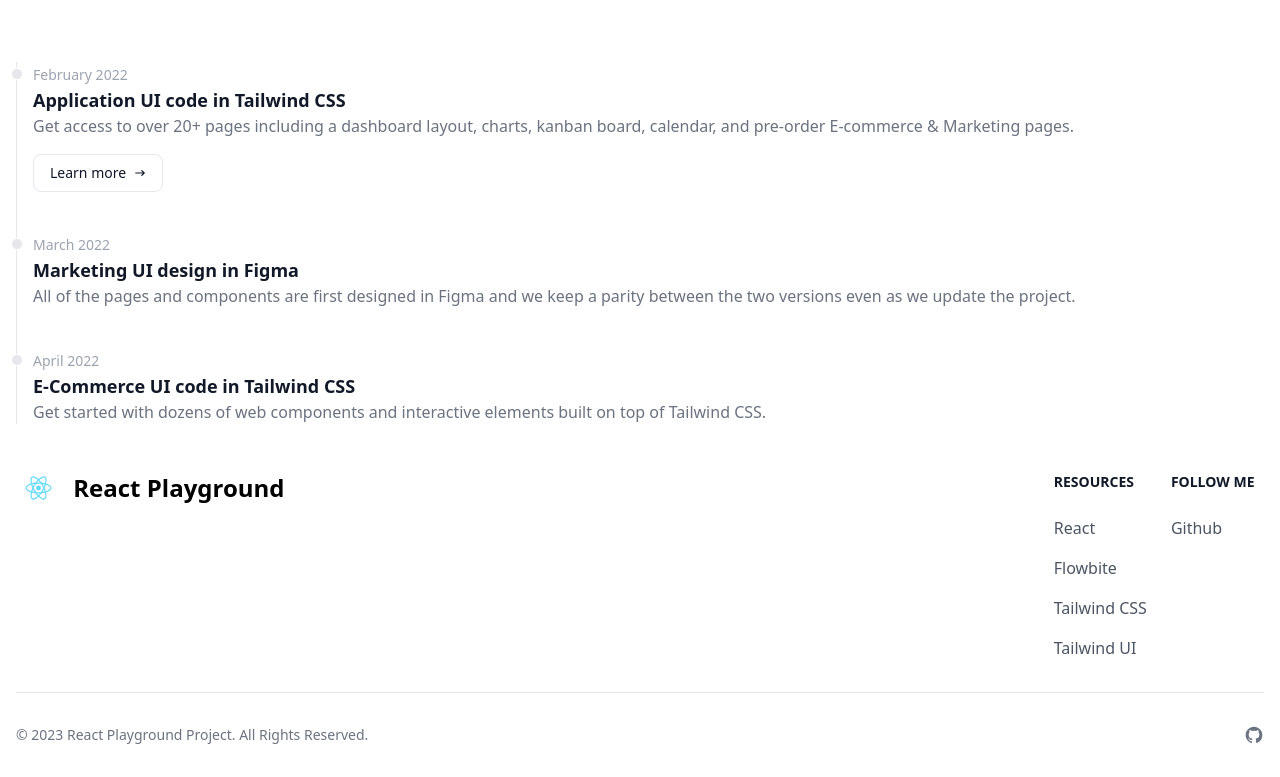
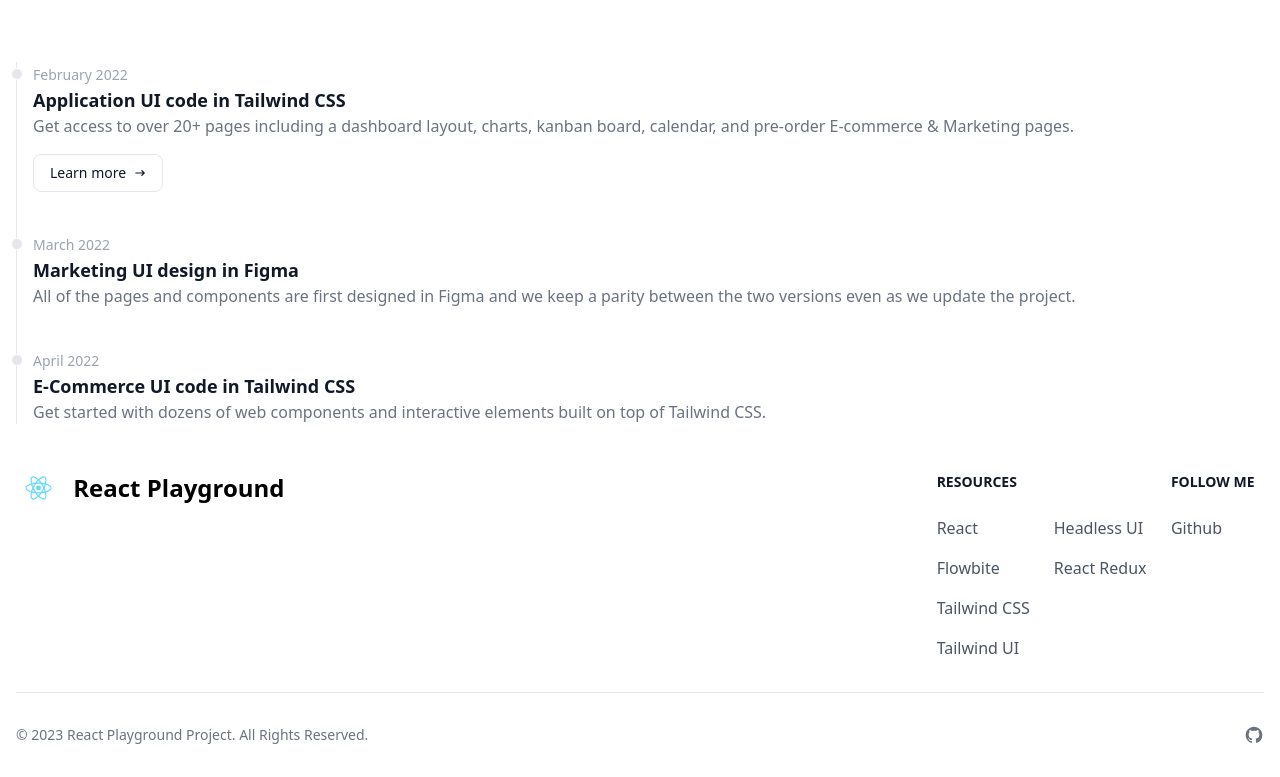
Before and after one commit to MISTERSOFT/react-playground, a React (Create React App) app: page / in a window 1280 px wide. Shown: the part 624-1401 px from the top of the page. Built offline with nearby package versions, Linux system fonts and the light colour scheme; the HTML template or start-up script is replaced by a standard one.

Commit message:
update footer

```diff
--- a/src/components/footer/Footer.tsx
+++ b/src/components/footer/Footer.tsx
@@ -12,7 +12,7 @@
                             <span className="self-center text-2xl font-semibold whitespace-nowrap dark:text-white">React Playground</span>
                         </Link>
                     </div>
-                    <div className="grid grid-cols-2 gap-8 sm:gap-6 sm:grid-cols-2">
+                    <div className="grid grid-cols-3 gap-8 sm:gap-6 sm:grid-cols-3">
                         <div>
                             <h2 className="mb-6 text-sm font-semibold text-gray-900 uppercase dark:text-white">Resources</h2>
                             <ul className="text-gray-600 dark:text-gray-400 font-medium">
@@ -27,6 +27,17 @@
                                 </li>
                                 <li>
                                     <a href="https://tailwindui.com/components" className="hover:underline">Tailwind UI</a>
+                                </li>
+                            </ul>
+                        </div>
+                        <div>
+                            <h2 className="mb-6 text-sm font-semibold text-gray-900 uppercase dark:text-white">&nbsp;</h2>
+                            <ul className="text-gray-600 dark:text-gray-400 font-medium">
+                                <li className="mb-4">
+                                    <a href="https://headlessui.com/" className="hover:underline">Headless UI</a>
+                                </li>
+                                <li className="mb-4">
+                                    <a href="https://react-redux.js.org/" className="hover:underline">React Redux</a>
                                 </li>
                             </ul>
                         </div>
```
